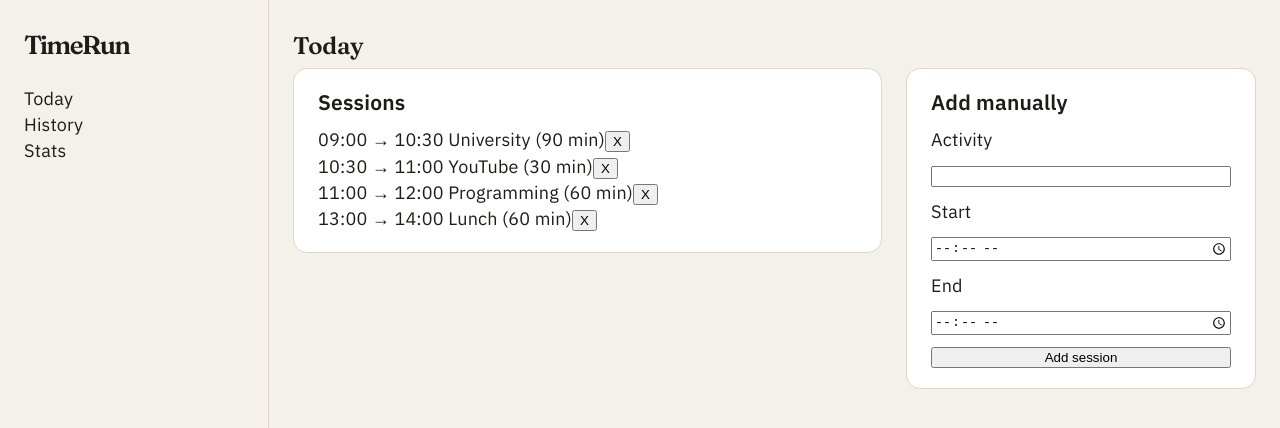
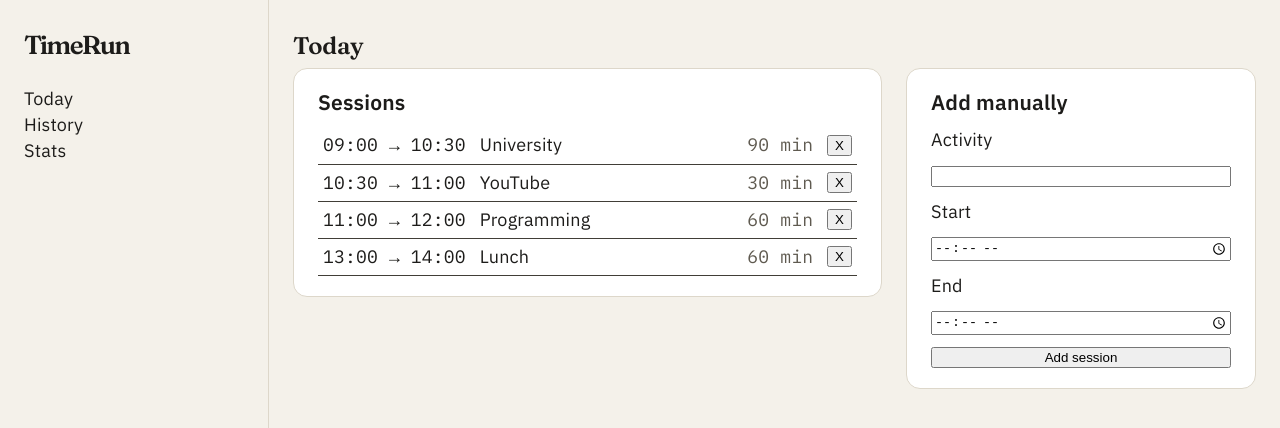
Before and after one commit to bansalkreya-ux/TimeRun, a React (Vite) app: page / in a window 1280 px wide. Shown: the top 428 px of the page. Built offline with nearby package versions, Linux system fonts and the light colour scheme.

Commit message:
feat: style session rows with mono times and right-aligned duration

```diff
--- a/src/App.css
+++ b/src/App.css
@@ -17,6 +17,7 @@
   width: 220px;
   padding: 32px 24px;
   border-right: 1px solid #ddd7ca;
+
 }
 
 .sidebar h1 {
@@ -37,6 +38,7 @@
 
 .form-card h3 {
   margin: 0;
+
 }
 
 .sessions-card {
@@ -53,6 +55,7 @@
 
 .sessions-card h3 {
   margin: 0;
+
 }
 
 .sessions-card ul {
@@ -66,3 +69,24 @@
     gap: 24px;
     align-items: flex-start;
 }
+
+.session-row {
+  display: flex;
+  gap: 14px;
+  align-items: center;
+  padding: 5px;
+  border-bottom: #413e37 1px solid;
+}
+
+.session-time {
+  font-family: var(--mono);
+}
+
+.session-activity {
+  flex: 1;
+}
+
+.session-duration {
+  font-family: var(--mono);
+  color: #5f5a50;
+}
--- a/src/App.jsx
+++ b/src/App.jsx
@@ -63,8 +63,11 @@ function App() {
 
         <ul>
           {sessions.map((s) => (
-            <li key={s.id}>
-              {s.start} → {s.end} {s.activity} ({toMinutes(s.end) - toMinutes(s.start)} min)
+            <li key={s.id} className="session-row">
+              <span className="session-time">{s.start} → {s.end}</span>
+              <span className="session-activity">{s.activity}</span>
+              <span className="session-duration">{toMinutes(s.end) - toMinutes(s.start)} min</span>
+
               <button onClick={() => handleDelete(s.id)}>
                 X
               </button>
```
